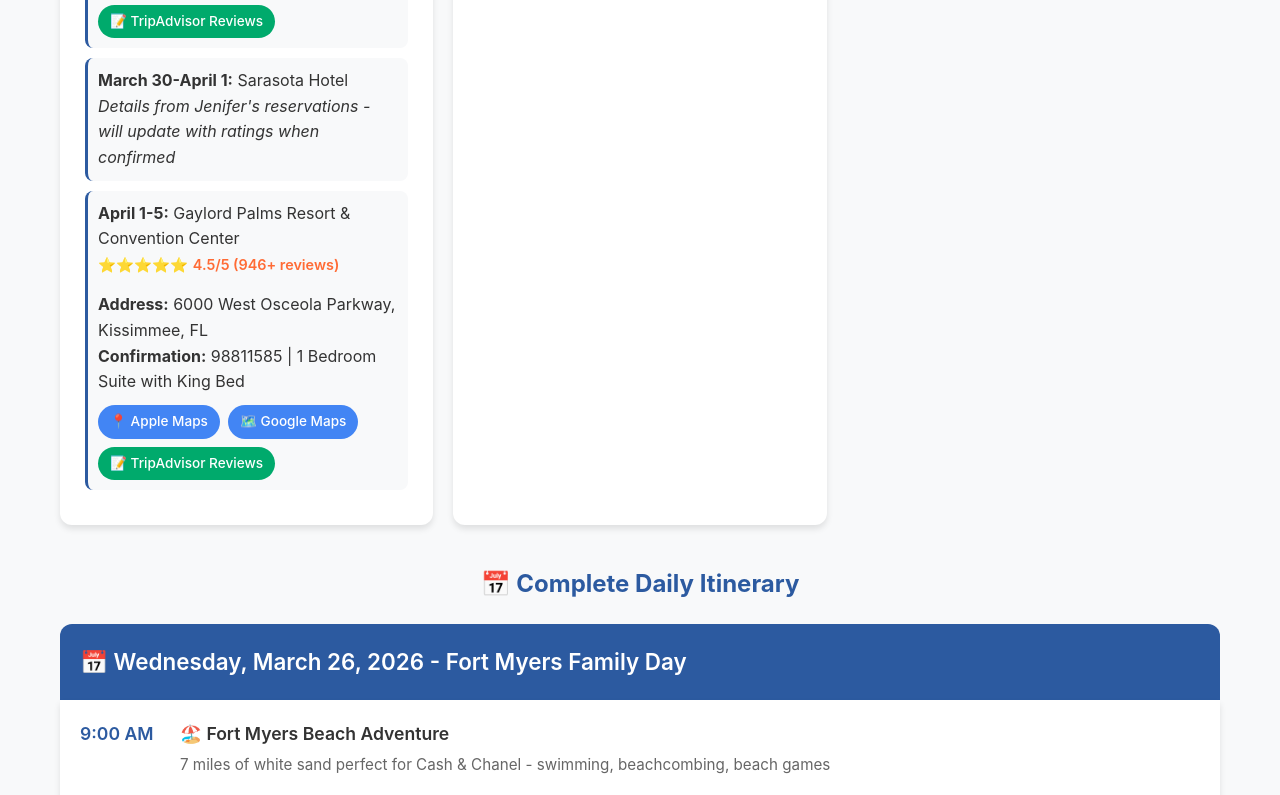
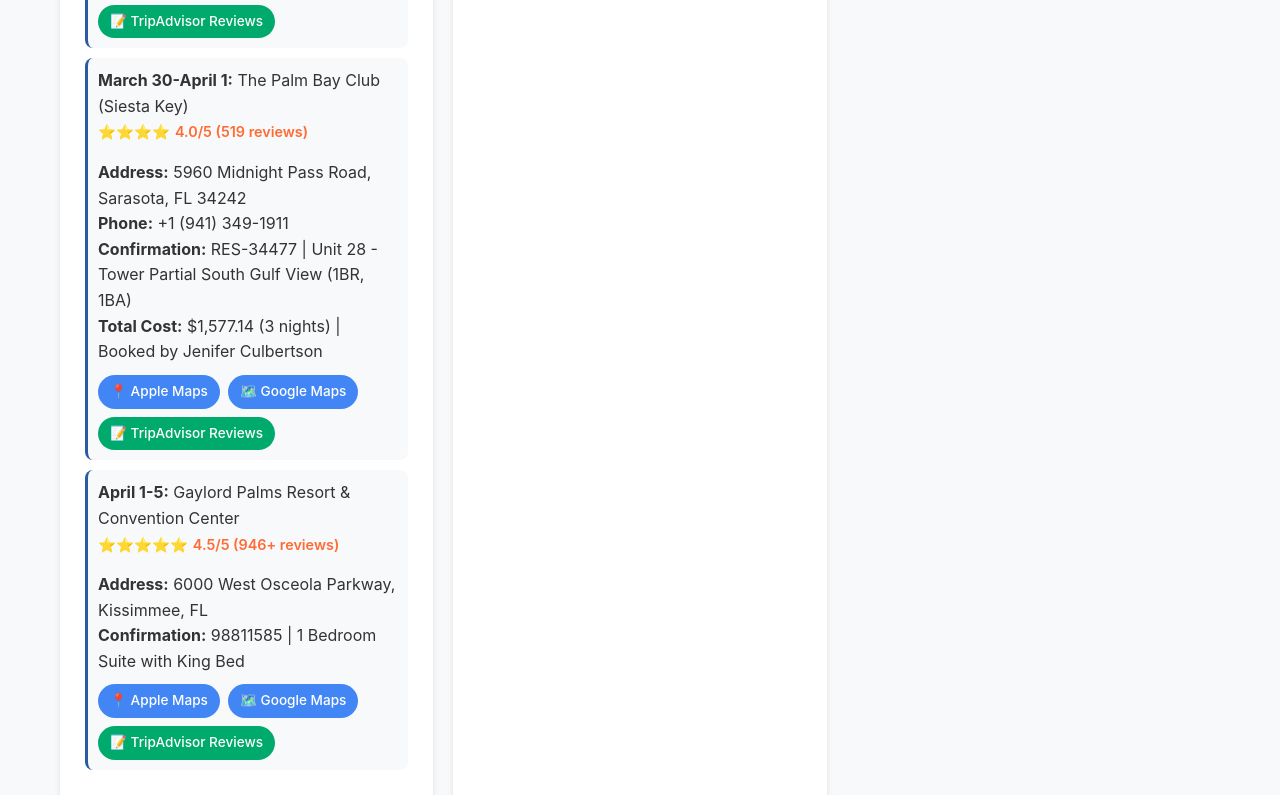
Before and after one commit to Colby-Cul/florida-trip-itinerary, a plain HTML site: page index.html in a window 1280 px wide. Shown: the part 977-1772 px from the top of the page. Drawn offline with Linux system fonts and the light colour scheme.

Commit message:
Add The Palm Bay Club Sarasota hotel details from Jenifer's reservation - Unit 28, Confirmation RES-34477

```diff
--- a/index.html
+++ b/index.html
@@ -669,8 +669,29 @@
                 </div>
 
                 <div class="location-info">
-                    <p><strong>March 30-April 1:</strong> Sarasota Hotel</p>
-                    <p><em>Details from Jenifer's reservations - will update with ratings when confirmed</em></p>
+                    <div class="hotel-header">
+                        <div>
+                            <p><strong>March 30-April 1:</strong> The Palm Bay Club (Siesta Key)</p>
+                            <div class="star-rating">
+                                <span class="stars">⭐⭐⭐⭐</span> 4.0/5 (519 reviews)
+                            </div>
+                        </div>
+                    </div>
+                    <p><strong>Address:</strong> 5960 Midnight Pass Road, Sarasota, FL 34242</p>
+                    <p><strong>Phone:</strong> +1 (941) 349-1911</p>
+                    <p><strong>Confirmation:</strong> RES-34477 | Unit 28 - Tower Partial South Gulf View (1BR, 1BA)</p>
+                    <p><strong>Total Cost:</strong> $1,577.14 (3 nights) | Booked by Jenifer Culbertson</p>
+                    <div class="action-buttons">
+                        <a href="https://maps.apple.com/?address=5960%20Midnight%20Pass%20Road,%20Sarasota,%20FL%2034242" class="map-button" target="_blank">
+                            📍 Apple Maps
+                        </a>
+                        <a href="https://www.google.com/maps/search/?api=1&query=5960%20Midnight%20Pass%20Road%20Sarasota%20FL%2034242" class="map-button" target="_blank">
+                            🗺️ Google Maps
+                        </a>
+                        <a href="https://www.tripadvisor.com/Hotel_Review-g34636-d324505-Reviews-The_Palm_Bay_Club-Siesta_Key_Florida.html" class="review-button" target="_blank">
+                            📝 TripAdvisor Reviews
+                        </a>
+                    </div>
                 </div>
 
                 <div class="location-info">
@@ -953,8 +974,8 @@
                 <div class="timeline-item">
                     <div class="time">1:30 PM</div>
                     <div class="event-details">
-                        <div class="event-title">🏨 Check-in to Sarasota Hotel</div>
-                        <div class="event-description">Hotel details from Jenifer's reservations</div>
+                        <div class="event-title">🏨 Check-in to The Palm Bay Club</div>
+                        <div class="event-description">Unit 28 - Tower Partial South Gulf View | 5960 Midnight Pass Road | Confirmation: RES-34477</div>
                     </div>
                 </div>
                 <div class="timeline-item">
@@ -2000,4 +2021,4 @@
         }, 300000); // Every 5 minutes
     </script>
 </body>
-</html><!-- Updated Thu Mar 26 11:43:21 PDT 2026 -->
+</html>
```
